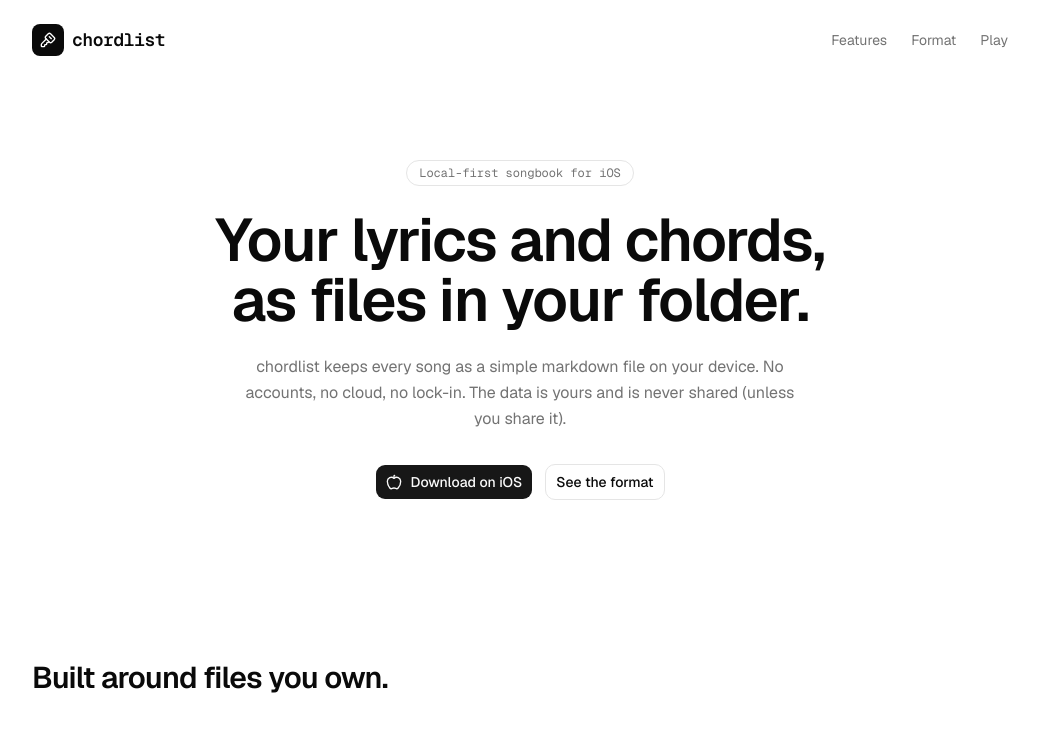
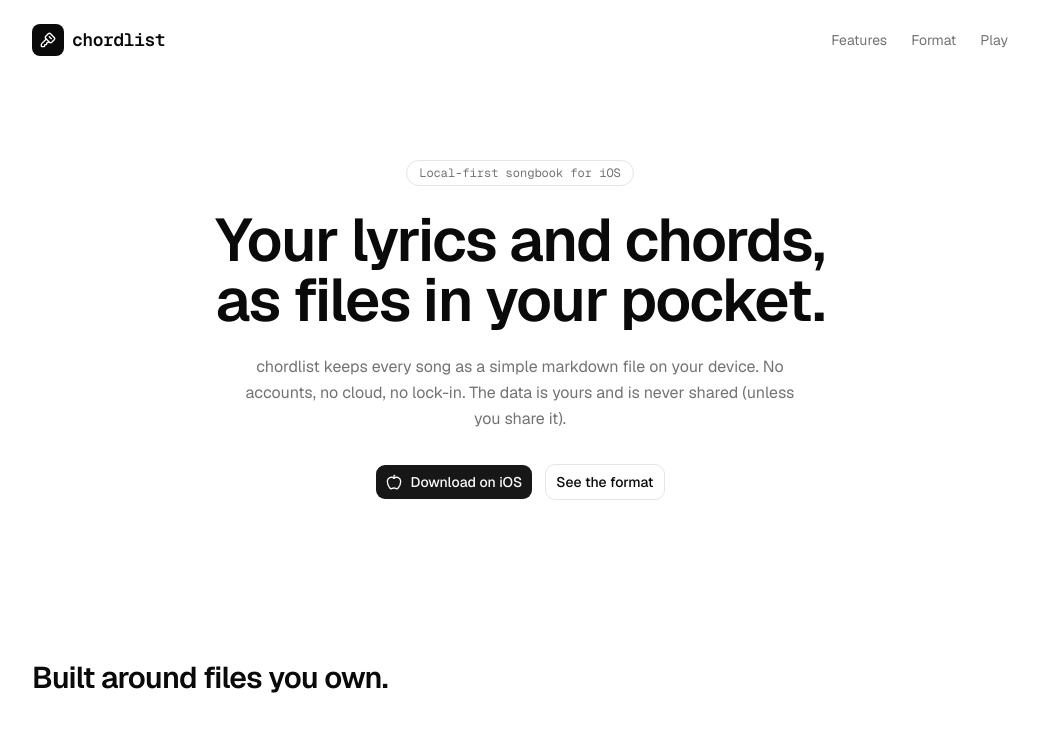
Before and after one commit to dnnsmnstrr/chordlist-website, a Next.js app: page / in a window 1280 px wide. Shown: the top 735 px of the page, without its empty margins (120-1158 px from the left). Built offline with nearby package versions, Linux system fonts and the light colour scheme.

Commit message:
feat: update hero component tagline to "Your lyrics and chords, as files in your pocket"
Updated tagline for a more modern and catchy user experience.

Co-authored-by: Dennis Muensterer <3686989+dnnsmnstrr@users.noreply.github.com>

```diff
--- a/components/hero.tsx
+++ b/components/hero.tsx
@@ -8,7 +8,7 @@ export function Hero() {
         Local-first songbook for iOS
       </span>
       <h1 className="mx-auto mt-6 max-w-3xl text-balance text-4xl font-semibold tracking-tight sm:text-6xl">
-        Your lyrics and chords, as files in your folder.
+        Your lyrics and chords, as files in your pocket.
       </h1>
       <p className="mx-auto mt-6 max-w-xl text-pretty leading-relaxed text-muted-foreground">
         chordlist keeps every song as a simple markdown file on your device. No accounts, no cloud, no lock-in. The data
```
